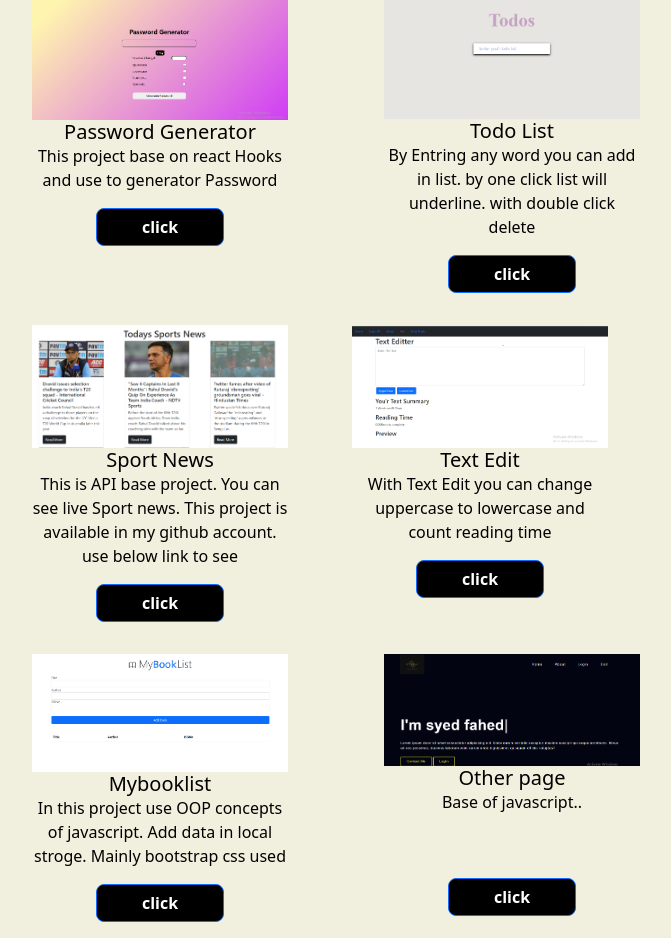
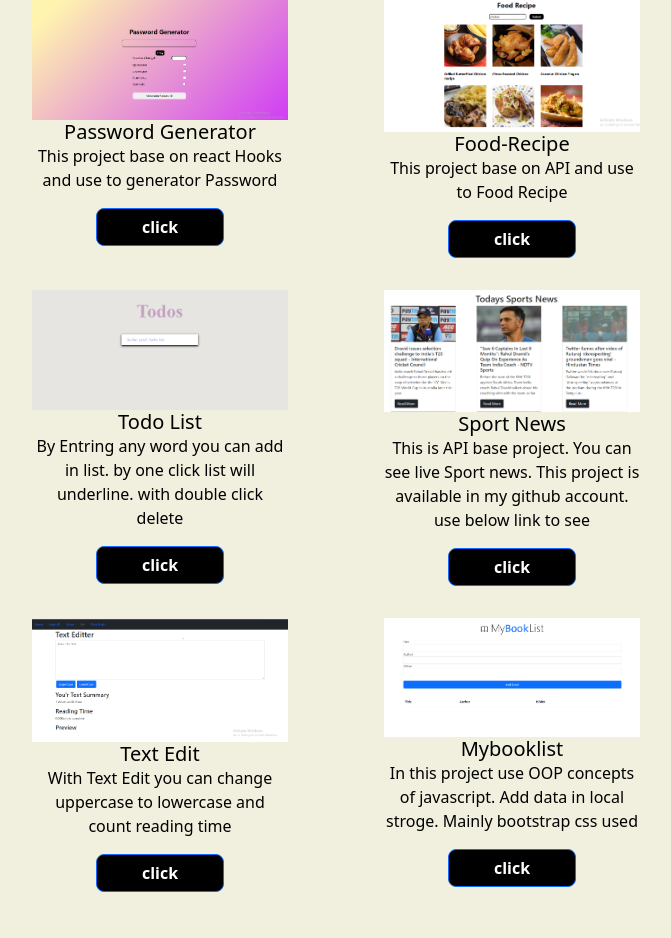
Before and after one commit to Syedfahed/SyedFahed, a React (Create React App) app: page /project in a window 1280 px wide. Shown: the part 137-1075 px from the top of the page, without its empty margins (304-975 px from the left). After the commit the page ends 1045 px from the top, so only its background shows below. Built offline with nearby package versions, Linux system fonts and the light colour scheme.

Commit message:
frv commit

```diff
--- a/src/components/Project.js
+++ b/src/components/Project.js
@@ -3,8 +3,8 @@ import Text from "../image/Screenshot 2022-06-19 165432.png";
 import News from "../image/newpaper.png";
 import Todolist from "../image/todoslist.png";
 import Mybooklist from "../image/Mybooklist.png";
-import Other from "../image/syedpage.png";
 import passwordGenerator from "../image/password.png"
+import foodRecipe from "../image/foodRecipe.png"
 export default function Project() {
   return (
     <>
@@ -19,6 +19,22 @@ export default function Project() {
               </p>
               <a
                 href="https://password-generator-zeta-weld.vercel.app/"
+                className="btn btn-primary"
+              >
+                click
+              </a>
+            </div>
+          </div>
+
+          <div className="card-project">
+            <img  className="card-img-top" src={foodRecipe} alt="Text" />
+            <div className="card-body">
+              <h5 className="card-title">Food-Recipe</h5>
+              <p className="card-text">
+                This project base on API and use to Food Recipe
+              </p>
+              <a
+                href="https://food-recipes-sooty.vercel.app/"
                 className="btn btn-primary"
               >
                 click
@@ -93,23 +109,7 @@ export default function Project() {
             </div>
           </div>
 
-          <div className="card-project">
-            <img className="card-img-top" src={Other} alt="syed" />
-            <div className="card-body">
-              <h5 className="card-title">Other page</h5>
-              <p className="card-text">
-                Base of javascript.. <br></br>
-                <br></br>
-                <br></br>
-              </p>
-              <a
-                href="https://demo-orpin-nine.vercel..app/"
-                className="btn btn-primary"
-              >
-                click
-              </a>
-            </div>
-          </div>
+
         </div>
       </div>
     </>
--- a/src/index.css
+++ b/src/index.css
@@ -164,6 +164,7 @@ nav{
   justify-content: space-around;
   align-items: center;
   flex-wrap: wrap;
+  height: 25vh;
 }
 
 .nav-ul{
```
Also changed, not shown: src/image/foodRecipe.png (added).
